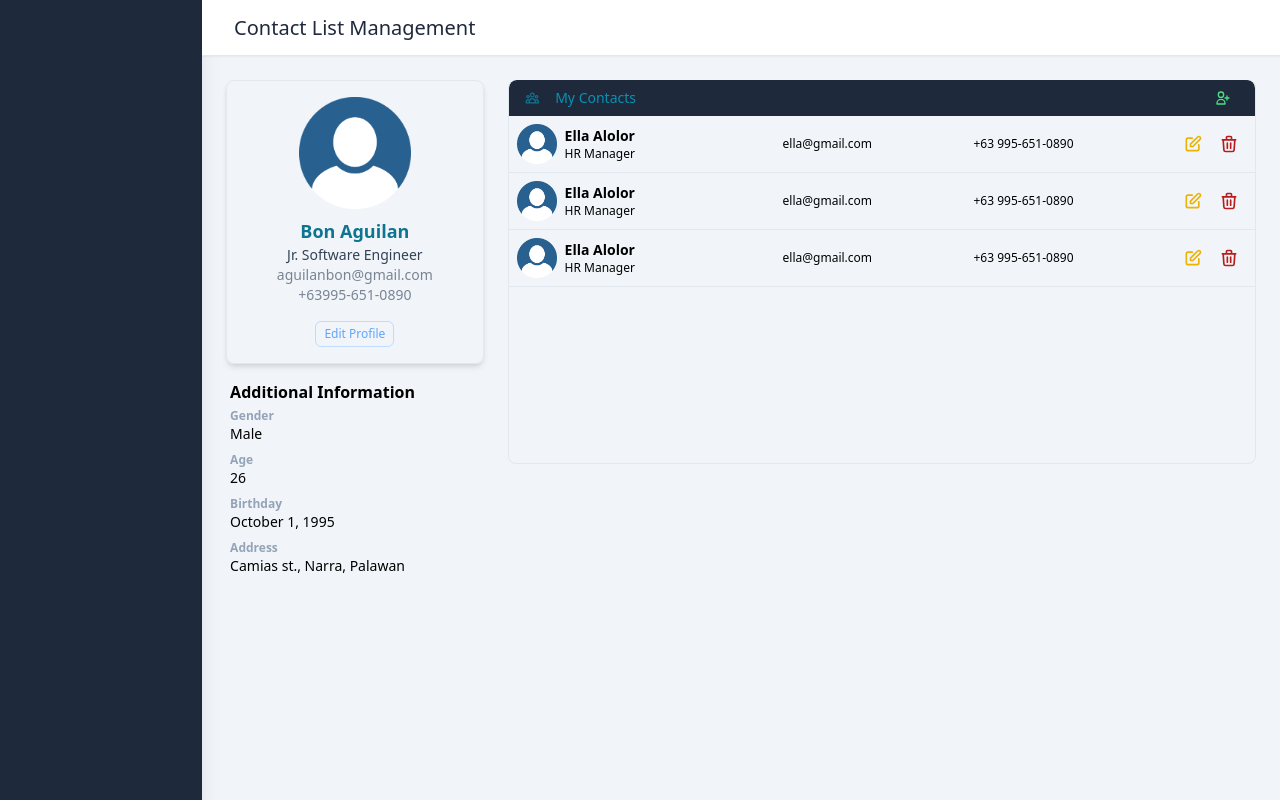
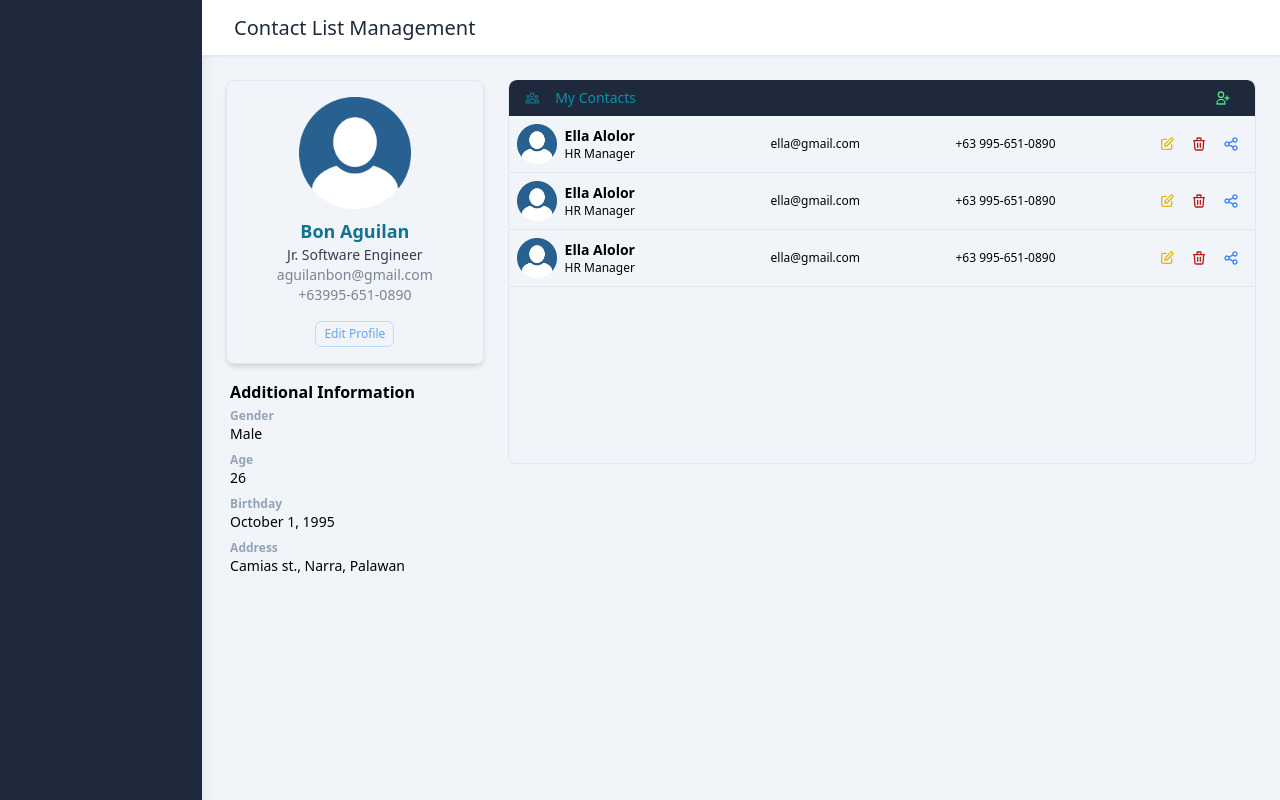
Before and after one commit to aguilanbon/contact-list-app, a React (Create React App) app: page /home in a window 1280 px wide. Built offline with nearby package versions, Linux system fonts and the light colour scheme.

Commit message:
add share contact button

```diff
--- a/src/pages/Home/ContactsCard.jsx
+++ b/src/pages/Home/ContactsCard.jsx
@@ -21,14 +21,19 @@ function ContactsCard() {
                         </div>
                     </div>
                     <div className='w-auto flex md:flex-row flex-col justify-end'>
-                        <div className='p-2'>
-                            <svg xmlns="http://www.w3.org/2000/svg" className="h-5 w-5 text-yellow-500 cursor-pointer" fill="none" viewBox="0 0 24 24" stroke="currentColor" strokeWidth={2}>
+                        <div className='p-2 hover:bg-yellow-50 rounded-full'>
+                            <svg xmlns="http://www.w3.org/2000/svg" className="h-4 w-4 text-yellow-500 cursor-pointer" fill="none" viewBox="0 0 24 24" stroke="currentColor" strokeWidth={2}>
                                 <path strokeLinecap="round" strokeLinejoin="round" d="M11 5H6a2 2 0 00-2 2v11a2 2 0 002 2h11a2 2 0 002-2v-5m-1.414-9.414a2 2 0 112.828 2.828L11.828 15H9v-2.828l8.586-8.586z" />
                             </svg>
                         </div>
-                        <div className='p-2'>
-                            <svg xmlns="http://www.w3.org/2000/svg" className="h-5 w-5 text-red-700 cursor-pointer" fill="none" viewBox="0 0 24 24" stroke="currentColor" strokeWidth={2}>
+                        <div className='p-2 hover:bg-red-50 rounded-full'>
+                            <svg xmlns="http://www.w3.org/2000/svg" className="h-4 w-4 text-red-700 cursor-pointer" fill="none" viewBox="0 0 24 24" stroke="currentColor" strokeWidth={2}>
                                 <path strokeLinecap="round" strokeLinejoin="round" d="M19 7l-.867 12.142A2 2 0 0116.138 21H7.862a2 2 0 01-1.995-1.858L5 7m5 4v6m4-6v6m1-10V4a1 1 0 00-1-1h-4a1 1 0 00-1 1v3M4 7h16" />
+                            </svg>
+                        </div>
+                        <div className='p-2 hover:bg-blue-50 rounded-full'>
+                            <svg xmlns="http://www.w3.org/2000/svg" className="h-4 w-4 text-blue-500 cursor-pointer" fill="none" viewBox="0 0 24 24" stroke="currentColor" strokeWidth={2}>
+                                <path strokeLinecap="round" strokeLinejoin="round" d="M8.684 13.342C8.886 12.938 9 12.482 9 12c0-.482-.114-.938-.316-1.342m0 2.684a3 3 0 110-2.684m0 2.684l6.632 3.316m-6.632-6l6.632-3.316m0 0a3 3 0 105.367-2.684 3 3 0 00-5.367 2.684zm0 9.316a3 3 0 105.368 2.684 3 3 0 00-5.368-2.684z" />
                             </svg>
                         </div>
                     </div>
--- a/src/pages/Signup/SecondStep.jsx
+++ b/src/pages/Signup/SecondStep.jsx
@@ -3,6 +3,9 @@ import React from 'react'
 function SecondStep() {
     return (
         <form action="" className='md:w-96 flex flex-col mt-4'>
+            <div className='w-full lex flex-row py-2'>
+                <input type="text" placeholder='Designation' className='w-full border border-slate-200 text-md p-2 rounded-md outline-8 outline-blue-400 mr-2' />
+            </div>
             <div className='w-full lex flex-row py-2'>
                 <input type="text" placeholder='Address' className='w-full border border-slate-200 text-md p-2 rounded-md outline-8 outline-blue-400 mr-2' />
             </div>
--- a/src/pages/Signup/SignUp.jsx
+++ b/src/pages/Signup/SignUp.jsx
@@ -12,7 +12,7 @@ function SignUp() {
     return (
         <div className='w-full h-screen flex flex-col mb-16'>
             <div className='w-full mt-28 flex justify-center'>
-                <div className='md:w-auto w-full h-auto flex flex-col border border-slate-300 shadow-xl rounded-lg md:p-10 sm:p-8 p-6 sm:mx-10 mx-8'>
+                <div className='md:w-auto w-full h-auto flex flex-col border border-slate-300 shadow-xl rounded-lg md:p-10 sm:p-8 p-6 sm:mx-10 mx-4'>
                     {signUpStep > 1 ?
                         <div className='w-20 rounded-full flex items-center cursor-pointer text-gray-400 hover:text-black hover:bg-gray-100' onClick={() => setSignUpStep(1)}>
                             <svg xmlns="http://www.w3.org/2000/svg" className="h-4 w-4" fill="none" viewBox="0 0 24 24" stroke="currentColor" stroke-width="2">
```
